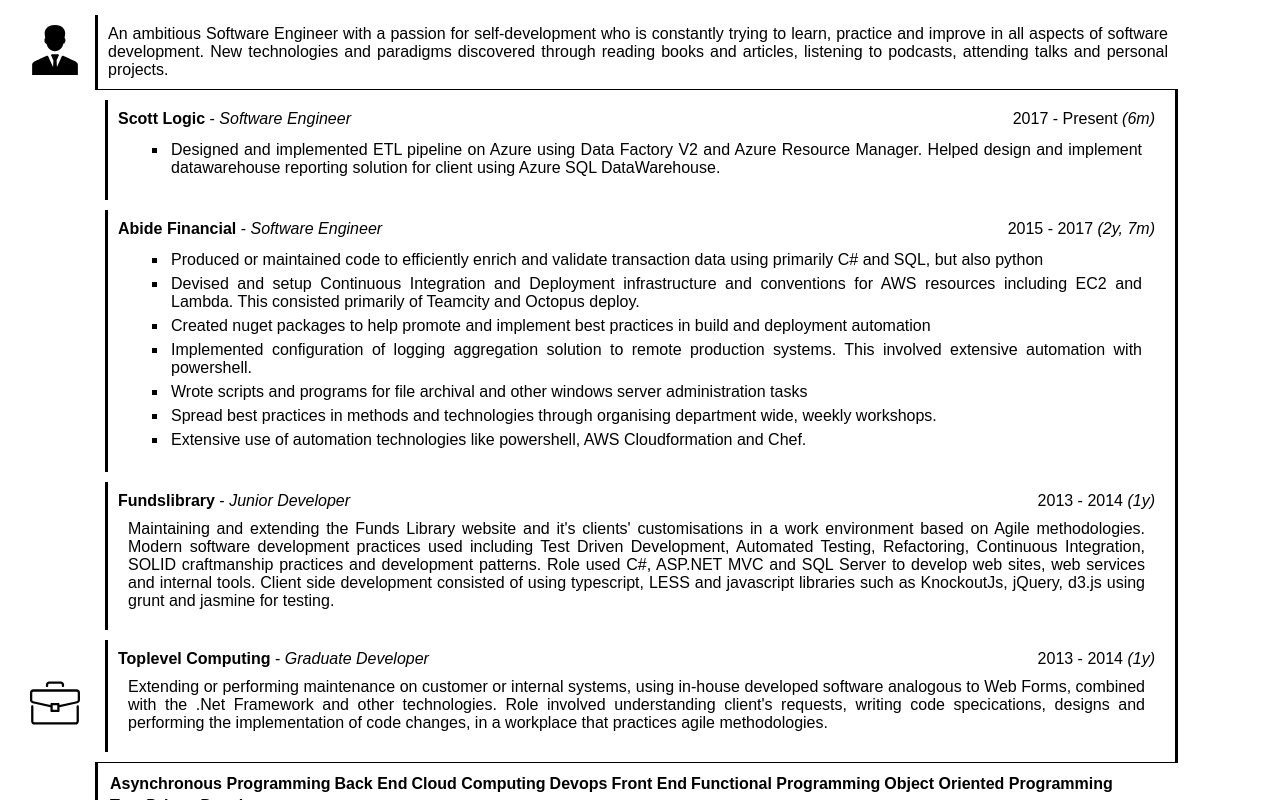
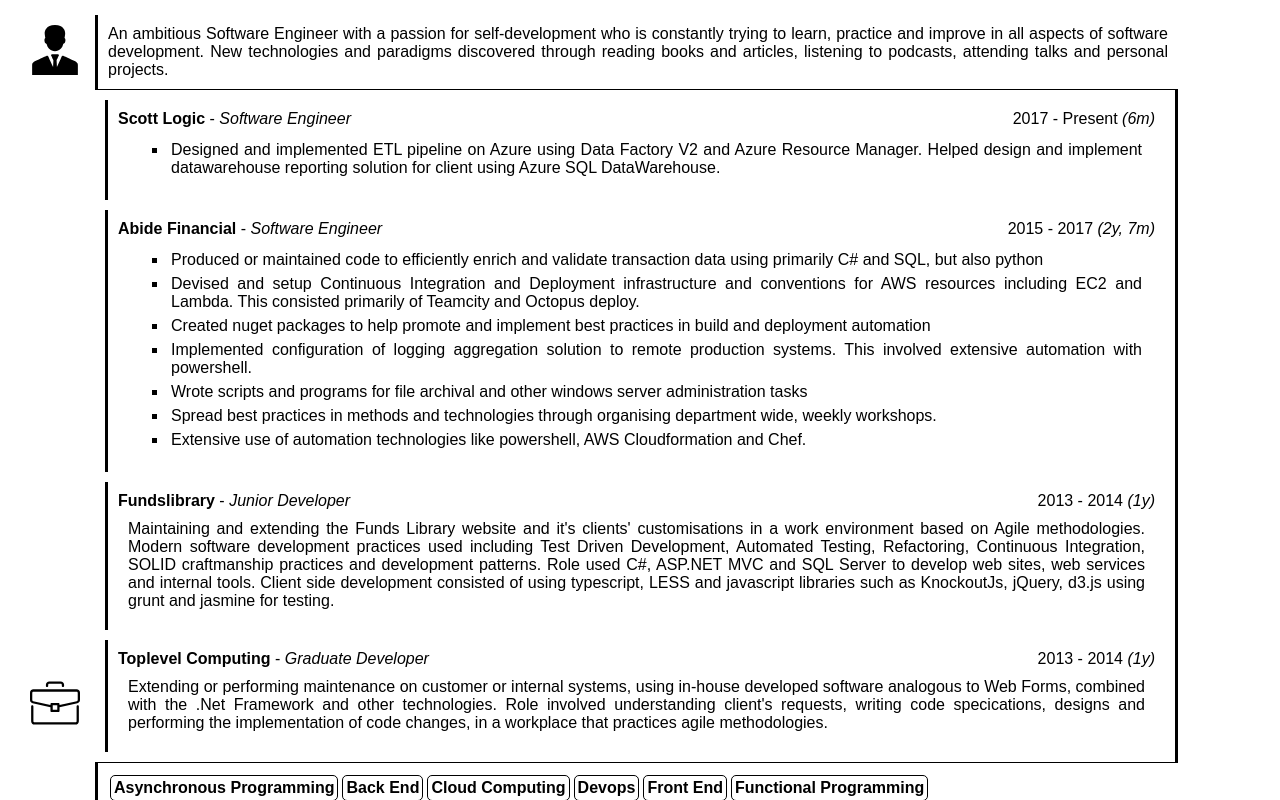
Before and after one commit to CBurbidge/CV, a React (Create React App) app in the folder react/: page / in a window 1280 px wide. Shown: the top 800 px of the page. Built offline with nearby package versions, Linux system fonts and the light colour scheme.

Commit message:
fixed transitions

```diff
--- a/react/src/components/CV/resume.json
+++ b/react/src/components/CV/resume.json
@@ -168,7 +168,25 @@
       "website": "https://www.toplev.com/",
       "startDate": "2013-03-01",
       "endDate": "2014-03-01",
-      "summary": "Extending or performing maintenance on customer or internal systems, using in-house developed software analogous to Web Forms, combined with the .Net Framework and other technologies. Role involved understanding client's requests, writing code specications, designs and performing the implementation of code changes, in a workplace that practices agile methodologies."
+      "summary": "Extending or performing maintenance on customer or internal systems, using in-house developed software analogous to Web Forms, combined with the .Net Framework and other technologies. Role involved understanding client's requests, writing code specications, designs and performing the implementation of code changes, in a workplace that practices agile methodologies.",
+      "skills": [
+        "cPlusPlus",
+        "cSharp",
+        "css",
+        "dotNetFramework",
+        "html",
+        "linq",
+        "moq",
+        "nunit",
+        "resharper",
+        "sourceSafe",
+        "sqlServerManagementStudio",
+        "tfs",
+        "tSql",
+        "visualStudio",
+        "vbDotNet",
+        "xml"
+      ]
     }
   ],
   "volunteer": [
--- a/react/src/components/CV/skills.json
+++ b/react/src/components/CV/skills.json
@@ -146,7 +146,7 @@
   ],
   "jsonResumeSettings": [
     {
-      "company": "Toplevel Computing Ltd",
+      "company": "Toplevel Computing",
       "keywords": [
         "cPlusPlus",
         "cSharp",
@@ -1094,7 +1094,7 @@
   "settings": {
     "toplevel": {
       "id": "toplevel",
-      "name": "Toplevel Computing Ltd",
+      "name": "Toplevel Computing",
       "description": "Toplevel computing - Graduate Developer",
       "dateRange": {
         "startDate": "2013-03-31T23:00:00.000Z",
--- a/react/src/components/CV/themes/default/Name.js
+++ b/react/src/components/CV/themes/default/Name.js
@@ -13,7 +13,6 @@
   return (
     <header style={{
       borderBottom: "1px solid black",
-      //marginBottom: 20,
       display: "flex",
       justifyContent: "space-between"
     }}>
--- a/react/src/components/CV/themes/default/skills/Experience.js
+++ b/react/src/components/CV/themes/default/skills/Experience.js
@@ -1,6 +1,6 @@
 import React from 'react';
 import { isMobile, getRightSideDivStyle, getLeftSideDivStyle, mixWithBorder2AndPadding, iconSize } from '../styles/common'
-import { selectedTypes, getSettingStyle } from './selected'
+import { selectedTypes, getSettingStyle, getSettingClass } from './selected'
 import Icons from '../icons'
 
 export default class Experience extends React.Component {
@@ -43,7 +43,7 @@
 
   render() {
     var selected = this.props.isSelected(selectedTypes.Setting, this.props.work.company)
-    var selectedStyle = getSettingStyle(selected);
+    var selectedStyle = getSettingClass(selected);
     var s = Object.assign({}, selectedStyle)
     return (
       <div style={{ s }}>
--- a/react/src/components/CV/themes/default/skills/WorkAndSkills.js
+++ b/react/src/components/CV/themes/default/skills/WorkAndSkills.js
@@ -1,6 +1,6 @@
 import React from 'react';
 import { iconSize, isMobile, getRightSideDivStyle, getLeftSideDivStyle, mixWithBorderAndPadding } from '../styles/common'
-import { isSelectedFunc, selectedTypes, selected as selectedValues, getSkillStyle } from './selected'
+import { isSelectedFunc, selectedTypes, getSkillClass, getSettingClass, getSkillStyle } from './selected'
 import Experience from "./Experience"
 import Icons from '../icons'
 import "./transitions.css"
@@ -89,31 +89,14 @@
 
   render() {
     var selected = this.isSelected(selectedTypes.SkillType, this.props.skill.name);
-    var selectedStyle = {}// getSkillTypeStyle(selected);
+    var skillClass = getSkillClass(selected)
     var basicStyle = {
       display: "inline-block",
-      margin: 2
+      padding: 3
     }
-    var getClass = s => {
-      switch (s) {
-        case selectedValues.HighlightedAndSelected:
-          return "skill-to-s"
-        case selectedValues.Highlighted:
-          return "skill-to-h"
-        case selectedValues.Visible:
-          return "skill-to-v"
-        case selectedValues.Hidden:
-          return "skill-to-i"
-        default:
-          return "null3"
-      }
-    }
-    var clas = getClass(selected)
-
-    var s = Object.assign(basicStyle, selectedStyle)
     return (
-      <div style={s}>
-        <span className={clas} onClick={() => this.clickSelect(selectedTypes.SkillType, this.props.skill.name)}>
+      <div className={skillClass} style={basicStyle} >
+        <span onClick={() => this.clickSelect(selectedTypes.SkillType, this.props.skill.name)}>
           <b >{this.props.skill.name}</b>
         </span>
       </div>
@@ -132,33 +115,15 @@
   render() {
     var selected = this.isSelected(selectedTypes.Skill, this.props.skillId)
     var skillName = this.props.skillsObj.skills[this.props.skillId].name
-    var selectedStyle = getSkillStyle(selected);
     var basicStyle = {
       display: "inline-block",
-      margin: 2
+      padding: 3
     }
-    var s = Object.assign(basicStyle, selectedStyle)
-
-    var getClass = s => {
-      switch (s) {
-        case selectedValues.HighlightedAndSelected:
-          return "skill-to-s"
-        case selectedValues.Highlighted:
-          return "skill-to-h"
-        case selectedValues.Visible:
-          return "skill-to-v"
-        case selectedValues.Hidden:
-          return "skill-to-i"
-        default:
-          return "null3"
-      }
-    }
-    var clas = getClass(selected)
-
-
+    var skillClass = getSkillClass(selected)
     return (
-      <div onClick={() => this.clickSelect(selectedTypes.Skill, this.props.skillId)}
-        style={s}>
+      <div className={skillClass}
+        style={basicStyle}
+        onClick={() => this.clickSelect(selectedTypes.Skill, this.props.skillId)} >
         <span>{skillName}</span>
       </div>
     );
--- a/react/src/components/CV/themes/default/skills/selected.js
+++ b/react/src/components/CV/themes/default/skills/selected.js
@@ -23,26 +23,64 @@
         throw new Error("Bad input - '" + stateType + "' '" + stateValue + "' '" + currentType + "' '" + currentValue + "'")
     }
 
+    var getSettingId = function (settingName) {
+        var settingVals = Object.values(skillsObj.settings)
+        var settingWithName = settingVals.filter(s => s.name === settingName)
+        if(settingWithName.length < 1){
+            throw new Error("Bad setting name - " + settingName)
+        }
+        return settingWithName[0].id
+    }
+
+    var getSkillId = function (skillName) {
+        var skillVals = Object.values(skillsObj.skills)
+        var skillsWithName = skillVals.filter(s => s.name === skillName)
+        if(skillsWithName.length < 1){
+            throw new Error("Bad skill name - " + skillName)
+        }
+        return skillsWithName[0].id
+    }
+
+    var getSkillTypeId = function (skillTypeName) {
+        var skillTypeVals = Object.values(skillsObj.skillTypes)
+        var skillsTypesWithName = skillTypeVals.filter(s => s.name === skillTypeName)
+        if(skillsTypesWithName.length < 1){
+            throw new Error("Bad skill type name - " + skillTypeName)
+        }
+        return skillsTypesWithName[0].id
+    }
+
     var selectedIsBlank = function () {
         return selected.Visible
     }
 
     var selectedIsSkill = function () {
         if (currentType === types.Skill) {
-            return currentValue === stateValue
-                ? selected.HighlightedAndSelected
-                : selected.Hidden
+            if (currentValue === stateValue) {
+                return selected.HighlightedAndSelected
+            }
+            else {
+                return selected.Hidden
+            }
         }
         var skill = skillsObj.skills[stateValue];
         if (currentType === types.SkillType) {
-            return skill.skillTypesIds.includes(currentValue)
-                ? selected.Highlighted
-                : selected.Hidden
+            var skillTypeId = getSkillTypeId(currentValue);
+            if (skill.skillTypesIds.includes(skillTypeId)) {
+                return selected.Highlighted
+            }
+            else {
+                return selected.Hidden
+            }
         }
         if (currentType === types.Setting) {
-            return skill.settingsIds.includes(currentValue)
-                ? selected.Highlighted
-                : selected.Visible
+            var settingId = getSettingId(currentValue);
+            if (skill.settingsIds.includes(settingId)) {
+                return selected.Highlighted
+            }
+            else {
+                return selected.Visible
+            }
         }
         throw new Error("is bad type - " + currentType)
     }
@@ -60,12 +98,15 @@
         }
         if (currentType === types.Skill) {
             var skill = skillsObj.skills[currentValue];
-            return skill.settingsIds.includes(stateValue)
-                ? selected.Highlighted
-                : selected.Hidden;
+            var settingId = getSettingId(stateValue);
+            if (skill.settingsIds.includes(settingId)) {
+                return selected.Highlighted
+            }
+            else {
+                return selected.Hidden;
+            }
         }
         throw new Error("is bad type - " + currentType)
-        //return selected.Visible;
     }
     var selectedIsSkillType = function () {
         if (currentType === types.Setting) {
@@ -80,12 +121,14 @@
         }
         if (currentType === types.Skill) {
             var skill = skillsObj.skills[currentValue];
-            return skill.skillTypesIds.includes(stateValue)
-                ? selected.Highlighted
-                : selected.Hidden;
+            var skillTypeId = getSkillTypeId(stateValue)
+            if (skill.skillTypesIds.includes(skillTypeId)) {
+                return selected.Highlighted;
+            } else {
+                return selected.Hidden
+            }
         }
         throw new Error("is bad type - " + currentType)
-        //return selected.Visible;
     }
     if (stateType === "" && stateValue === "") return selectedIsBlank();
     if (stateType === types.Skill) return selectedIsSkill();
@@ -96,103 +139,32 @@
 }
 
 
-module.exports.getSkillTypeStyle = function (s) {
+module.exports.getSkillClass = function (s) {
     switch (s) {
         case selected.HighlightedAndSelected:
-            return {
-                padding: 5,
-                margin: 5,
-                border: "1px solid black",
-                fontSize: "1.5em",
-                color: "red"
-            }
+            return "skill-to-s"
         case selected.Highlighted:
-            return {
-                //padding: 5,
-                margin: 5,
-                border: "1px solid black",
-                fontSize: "1.5em"
-            }
+            return "skill-to-h"
         case selected.Visible:
-            return {
-                // padding: 5,
-                // margin: 5,
-                border: "1px solid black",
-                fontSize: "1em"
-            }
+            return "skill-to-v"
         case selected.Hidden:
-            return {
-                fontSize: "1em"
-                // padding: 5,
-                // margin: 5,
-                // border: "1px solid black"
-            }
+            return "skill-to-i"
         default:
-            return {}
+            throw new DOMException("Bad value - " + s)
     }
 }
 
-module.exports.getSkillStyle = function (s) {
-
+module.exports.getSettingClass = function (s) {
     switch (s) {
         case selected.HighlightedAndSelected:
-            return {
-                padding: 5,
-                margin: 5,
-                border: "1px solid black"
-            }
+            return "setting-to-s"
         case selected.Highlighted:
-            return {
-                //padding: 5,
-                margin: 5,
-                border: "1px solid black"
-            }
+            return "setting-to-h"
         case selected.Visible:
-            return {
-                // padding: 5,
-                // margin: 5,
-                border: "1px solid black"
-            }
+            return "setting-to-v"
         case selected.Hidden:
-            return {
-                // padding: 5,
-                // margin: 5,
-                // border: "1px solid black"
-            }
+            return "setting-to-i"
         default:
-            return {}
+            throw new DOMException("Bad value - " + s)
     }
 }
-
-module.exports.getSettingStyle = function (s) {
-    switch (s) {
-        case selected.HighlightedAndSelected:
-            return {
-                backgroundColor: "green",
-                // padding: 5,
-                //   margin: 5,
-                //   border: "1px solid black"
-            }
-        case selected.Highlighted:
-            return {
-                backgroundColor: "yellow",
-                //padding: 5,
-                // margin: 5,
-                // border: "1px solid black"
-            }
-        case selected.Visible:
-            return {
-                // padding: 5,
-                // margin: 5,
-                border: "1px solid black"
-            }
-        case selected.Hidden:
-            return {
-                // padding: 5,
-                // margin: 5,
-                // border: "1px solid black"
-            }
-        default:
-            return {}
-    }
-}
--- a/react/src/components/CV/themes/default/skills/transitions.css
+++ b/react/src/components/CV/themes/default/skills/transitions.css
@@ -1,32 +1,57 @@
 
 .skill-to-s {
-    animation-duration: 1s, 1s;
-    animation-name: textBlackToRed, textSmallToBig;
-    animation-fill-mode: forwards, forwards;
+    animation-duration: 500ms;
+    animation-name: toSelected;
+    animation-fill-mode: forwards;
 }
 
 .skill-to-h {
-    animation-duration: 1s;
-    animation-name: textSmallToBig;
+    animation-duration: 500ms;
+    animation-name: toHighlighted;
     animation-fill-mode: forwards;
 }
 
 .skill-to-v {
-    animation-duration: 1s;
+    animation-duration: 500ms;
     animation-name: toVisible;
     animation-fill-mode: forwards;
 }
 
 .skill-to-i {
-    animation-duration: 1s;
+    animation-duration: 500ms;
     animation-name: toInVisible;
     animation-fill-mode: forwards;
+}
+
+@keyframes toHighlighted {
+    to {
+        color: black;
+        font-size: 1.2em;
+        padding: 10;
+        border: 1px solid black;
+        border-radius: 5px;
+        margin: 2px;
+    }
+}
+
+
+@keyframes toSelected {
+    to {
+        color: red;
+        font-size: 1.4em;
+        padding: 10;
+        border: 2px solid red;
+        border-radius: 5px;
+        margin: 2px;
+    }
 }
 
 @keyframes toInVisible {
     to {
         color: grey;
         font-size: 0.8em;
+        padding: 2;
+        margin: 2px;
     }
 }
 
@@ -34,29 +59,9 @@
     to {
         color: black;
         font-size: 1.0em;
+        padding: 5;
+        border: 1px solid black;
+        border-radius: 5px;
+        margin: 2px;
     }
 }
-
-@keyframes textBlackToRed {
-    to {
-        color: red;
-    }
-}
-
-@keyframes textRedToBlack {
-    to {
-        color: black;
-    }
-}
-
-@keyframes textSmallToBig {
-    to {
-        font-size: 1.2em;
-    }
-}
-
-@keyframes textBigToSmall {
-    to {
-        font-size: 1em;
-    }
-}
```
Also changed, not shown: 2 other files (tests, documents, lock files or other folders).
